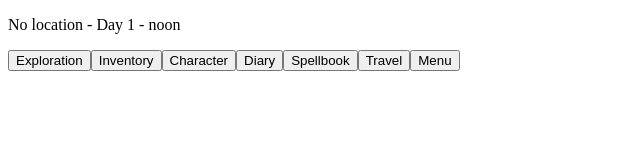
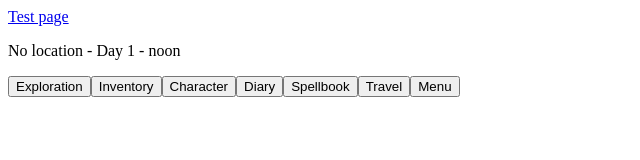
Before and after one commit to bastienmichaux/ifrpg, a website built with webpack: page index.html in a window 1280 px wide. Shown: the whole page, without its empty margins (0-640 px from the left). Built offline with nearby package versions, Linux system fonts and the light colour scheme.

Commit message:
add test html file

```diff
--- a/index.html
+++ b/index.html
@@ -20,7 +20,8 @@
 </head>
 
 <body>
-  <div id="app"></div>
+  <a href="./test.html">Test page</a>
+  <div id="app">Bug</div>
 </body>
 <script src="./dist/bundle.js" defer></script>
 
```
Also changed, not shown: test.html (added, +11 -0 lines).
